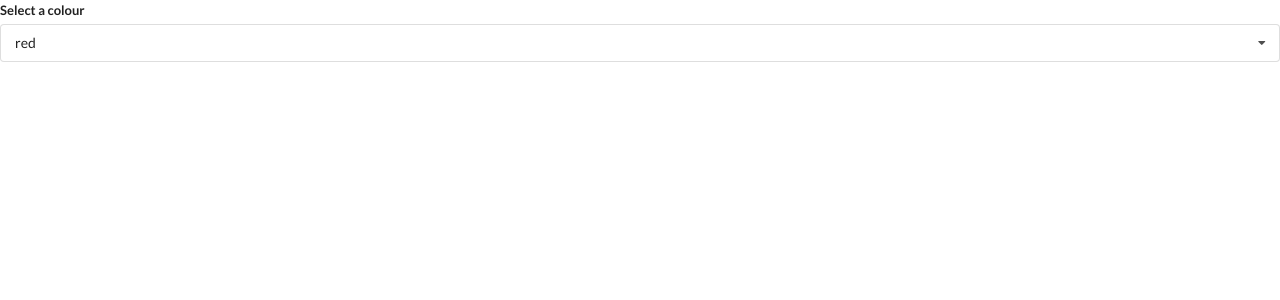
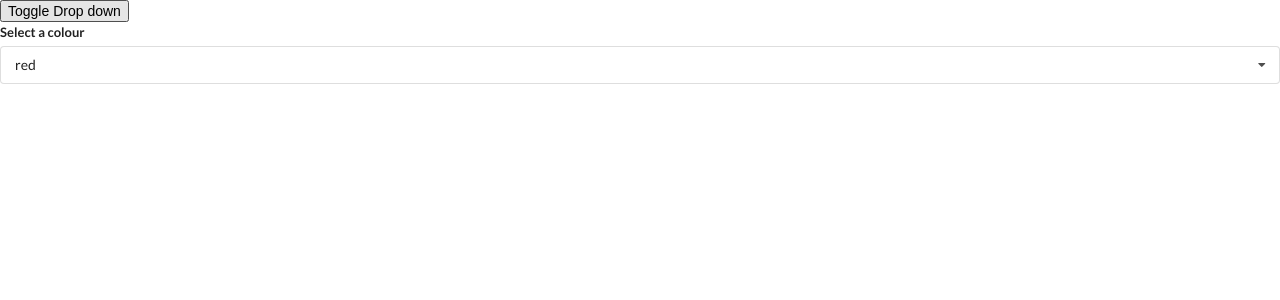
Before and after one commit to ceweager/widgets, a React (Create React App) app: page / in a window 1280 px wide. Shown: the top 300 px of the page. Built offline with nearby package versions, Linux system fonts and the light colour scheme.

Commit message:
Added return function within use effect

```diff
--- a/src/App.js
+++ b/src/App.js
@@ -30,10 +30,16 @@
 ]
 
 export default () => {
-  const [selected, setSelected] = useState(options[0])
+  const [selected, setSelected] = useState(options[0]);
+  const [showDropDown, setShowDropdown] = useState(true);
   return (
     // <div><Accordion items={items} /></div>
     // <div><Search /></div>
-    <div><Dropdown options={options} selected={selected} onSelectedChange={setSelected} /></div>
+    <div>
+      <button onClick={() => setShowDropdown(!showDropDown)}>Toggle Drop down </button>
+      {showDropDown ? (
+        <Dropdown options={options} selected={selected} onSelectedChange={setSelected} />) : null
+      }
+    </div>
   )
 };
--- a/src/components/dropdown.js
+++ b/src/components/dropdown.js
@@ -5,16 +5,19 @@
   const ref = useRef();
 
   useEffect(() => {
-    document.body.addEventListener(
-      "click",
-      (event) => {
-        if (ref.current.contains(event.target)) {
-          return;
-        }
-        setOpen(false);
-      },
-      { capture: true }
-    );
+    const onBodyClick = (event) => {
+      if (ref.current.contains(event.target)) {
+        return;
+      }
+      setOpen(false);
+    }
+
+    document.body.addEventListener("click", onBodyClick, { capture: true });
+
+    return () => {
+      document.body.removeEventListener('click', onBodyClick, { capture: true });
+    };
+
   }, []);
 
   const renderedOptions = options.map(option => {
```
